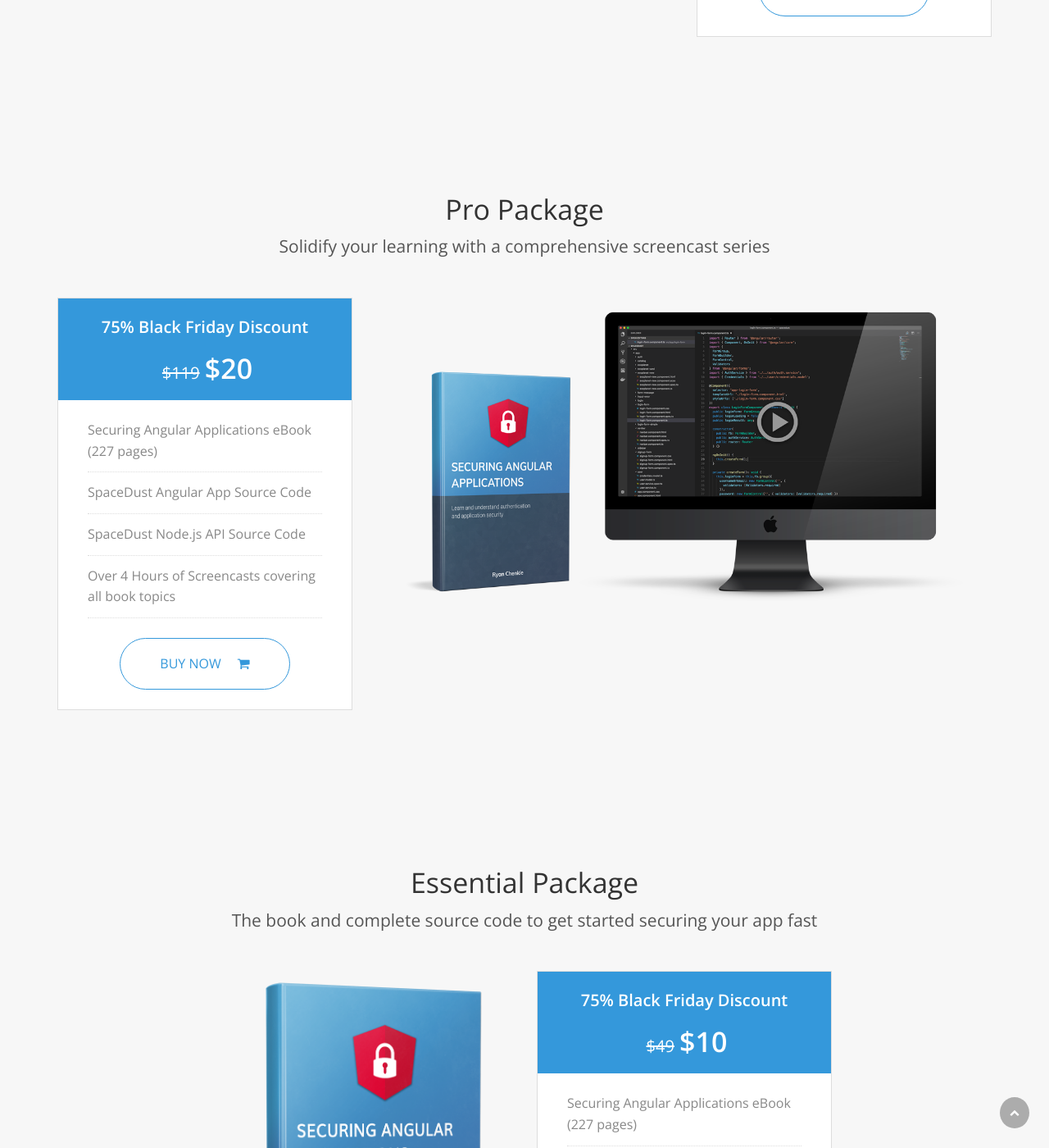
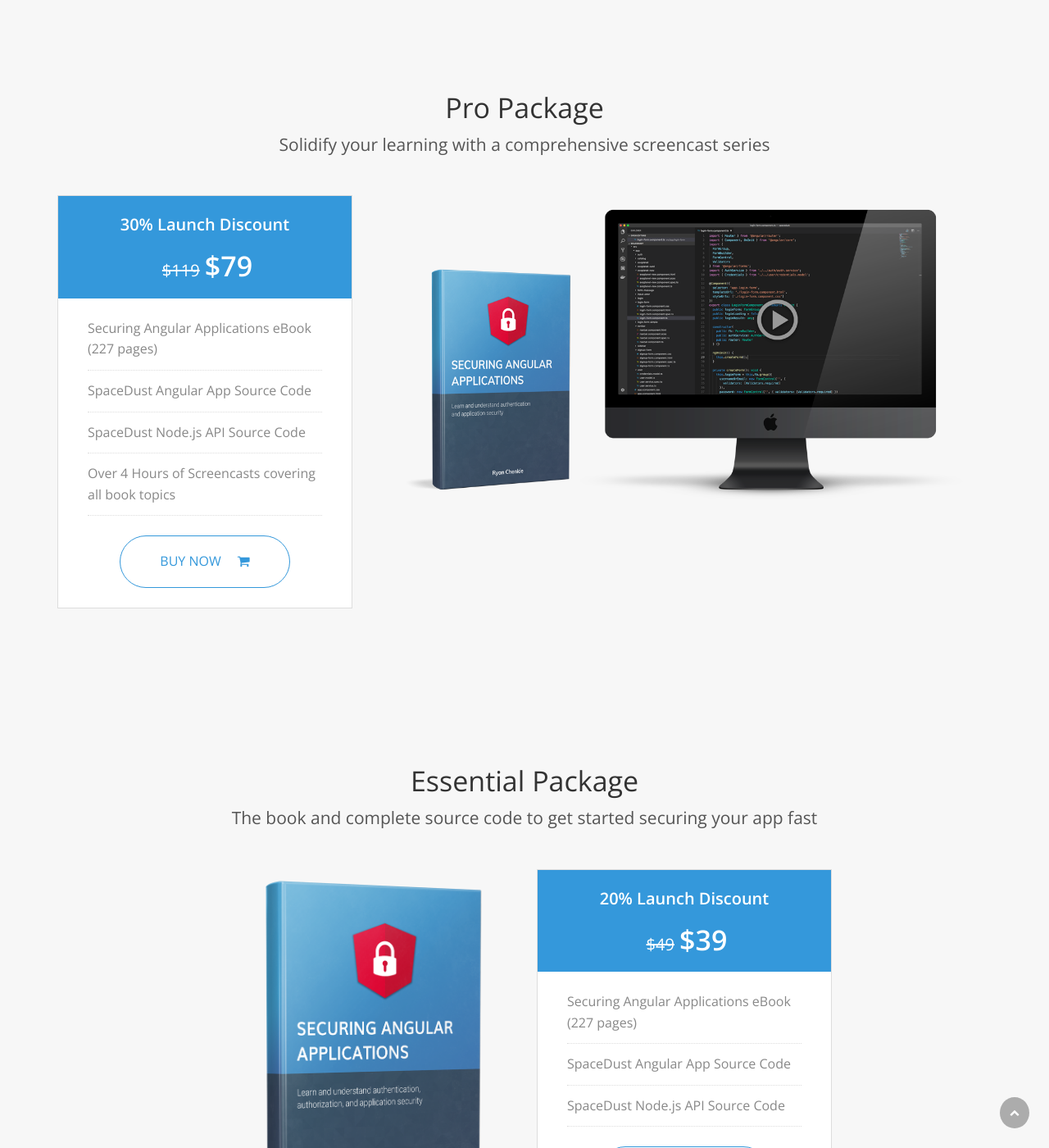
Before and after one commit to chenkie/chenkie.github.io, a Jekyll site: the page securing-angular-applications/index.html, which Jekyll copies as it is, in a window 1280 px wide and 1400 px high, scrolled down 6146 px. Shown: the whole window at 82% size. Built offline with Jekyll 4.4.1, drawn with Linux system fonts in a browser that asks for light colours; some of the changed text lies outside the part shown.

Commit message:
remove black friday sale

```diff
--- a/securing-angular-applications/index.html
+++ b/securing-angular-applications/index.html
@@ -25,14 +25,6 @@
   <body>
     <!-- Hero section -->
     <section class="hero" id="Home">
-      <div class="banner">
-        <p>Black Friday Discount - 75% Off All Packages!</p>
-        <p>
-          <a href="#packages"
-            >View Packages <i class="fa fa-arrow-right"></i
-          ></a>
-        </p>
-      </div>
       <div class="container">
         <div class="row first-row" data-0="opacity: 1" data-800="opacity: 0">
           <div class="col-md-5 text-center">
@@ -534,10 +526,10 @@
             <!-- PRICE TABLE -->
             <div class="plan">
               <div class="header">
-                <h4>75% Black Friday Discount</h4>
+                <h4>40% Launch Discount</h4>
                 <div class="price">
                   <span class="period"> <del>$299</del> </span>
-                  <span class="currency"></span>$75
+                  <span class="currency"></span>$179
                 </div>
               </div>
               <ul class="plan-features clearfix">
@@ -550,7 +542,7 @@
                 <li>Complimentary 1 Hour Consultation and Code Review</li>
               </ul>
               <div class="buy-button">
-                <a class="button" href="https://gum.co/saa-ultimate/blackfriday"
+                <a class="button" href="https://gum.co/saa-ultimate/launch40"
                   >Buy Now <i class="fa fa-shopping-cart"></i>
                 </a>
               </div>
@@ -576,10 +568,10 @@
             <!-- PRICE TABLE -->
             <div class="plan">
               <div class="header">
-                <h4>75% Black Friday Discount</h4>
+                <h4>30% Launch Discount</h4>
                 <div class="price">
                   <span class="period"> <del>$119</del> </span>
-                  <span class="currency"></span>$20
+                  <span class="currency"></span>$79
                 </div>
               </div>
               <ul class="plan-features clearfix">
@@ -589,7 +581,7 @@
                 <li>Over 4 Hours of Screencasts covering all book topics</li>
               </ul>
               <div class="buy-button">
-                <a class="button" href="https://gum.co/saa-pro/blackfriday"
+                <a class="button" href="https://gum.co/saa-pro/launch30"
                   >Buy Now <i class="fa fa-shopping-cart"></i>
                 </a>
               </div>
@@ -628,10 +620,10 @@
             <!-- PRICE TABLE -->
             <div class="plan">
               <div class="header">
-                <h4>75% Black Friday Discount</h4>
+                <h4>20% Launch Discount</h4>
                 <div class="price">
                   <span class="period"> <del>$49</del> </span>
-                  <span class="currency"></span>$10
+                  <span class="currency"></span>$39
                 </div>
               </div>
               <ul class="plan-features clearfix">
@@ -640,9 +632,7 @@
                 <li>SpaceDust Node.js API Source Code</li>
               </ul>
               <div class="buy-button">
-                <a
-                  class="button"
-                  href="https://gum.co/saa-essential/blackfriday"
+                <a class="button" href="https://gum.co/saa-essential/launch20"
                   >Buy Now <i class="fa fa-shopping-cart"></i>
                 </a>
               </div>
```
